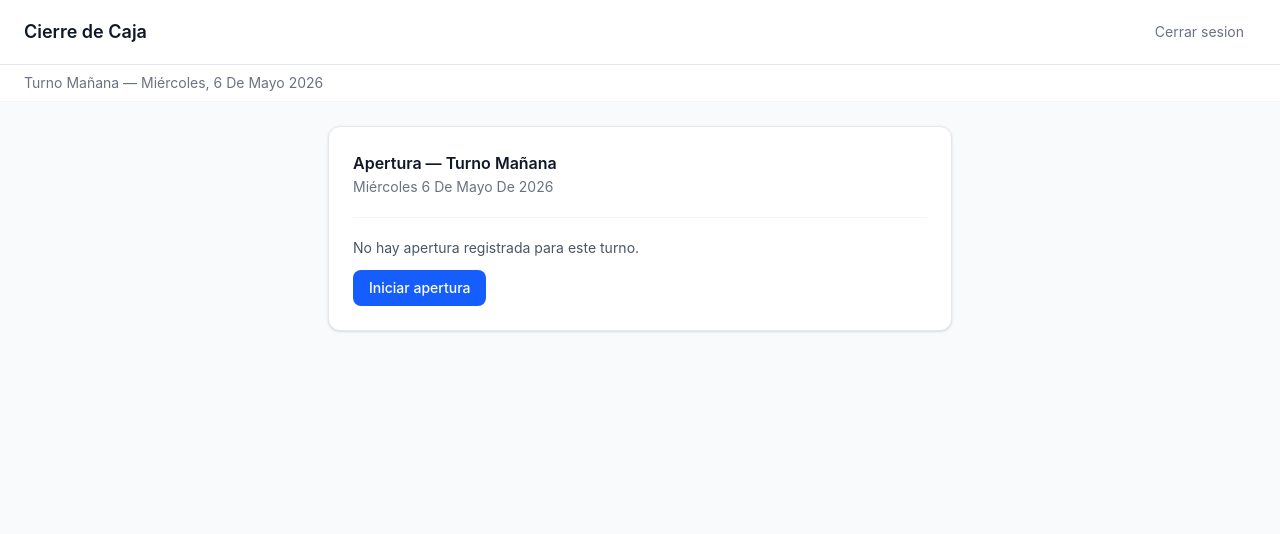
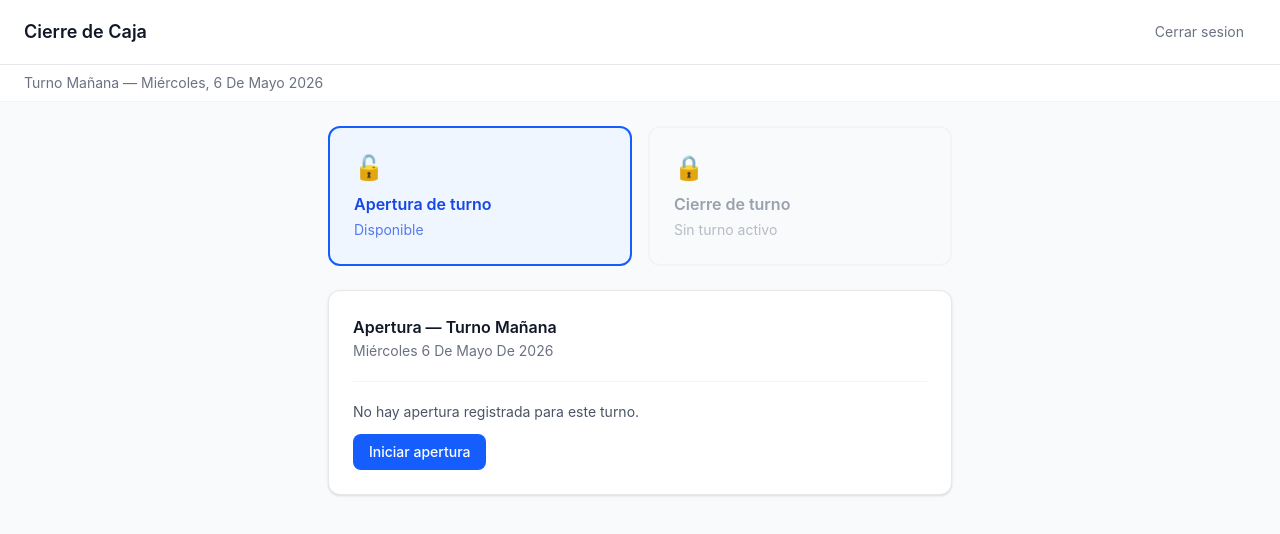
Before and after one commit to coran92-eng/cierrecaja, a React (Vite) app: page /turno in a window 1280 px wide. Shown: the top 534 px of the page. Built offline with nearby package versions, Linux system fonts and the light colour scheme; no server answers; the database is empty.

Commit message:
feat: rediseño UI turno con botones apertura/cierre siempre visibles

```diff
--- a/src/pages/Turno.jsx
+++ b/src/pages/Turno.jsx
@@ -1,3 +1,4 @@
+import { useState, useEffect } from 'react'
 import { format } from 'date-fns'
 import { es } from 'date-fns/locale'
 import { useNavigate } from 'react-router-dom'
@@ -39,6 +40,19 @@ export default function Turno() {
 
   const fechaFormateada = format(new Date(), "EEEE, d 'de' MMMM yyyy", { locale: es })
 
+  const canApertura = !registro || registro.estado === 'cerrado'
+  const canCierre = registro && (registro.estado === 'apertura_ok' || registro.estado === 'reabierto')
+
+  const [vistaActiva, setVistaActiva] = useState(null)
+
+  // Inicializar y actualizar vistaActiva cuando cambia el estado del registro
+  useEffect(() => {
+    if (!loading) {
+      if (canCierre) setVistaActiva('cierre')
+      else if (canApertura) setVistaActiva('apertura')
+    }
+  }, [registro?.estado, loading])
+
   return (
     <div className="min-h-screen bg-gray-50">
       <header className="bg-white border-b border-gray-200 px-6 py-4 flex items-center justify-between">
@@ -56,8 +70,63 @@ export default function Turno() {
         </p>
       </div>
       <main className="max-w-2xl mx-auto px-4 sm:px-6 py-6 space-y-6">
-        <AperturaForm registro={registro} loading={loading} error={error} refetch={refetch} turnoActual={turnoActual} fechaHoy={fechaHoy} />
-        <CierreForm registro={registro} loading={loading} refetch={refetch} />
+        {/* Selector de vista: dos cards grandes lado a lado */}
+        <div className="grid grid-cols-2 gap-4">
+          <button
+            onClick={() => canApertura && setVistaActiva('apertura')}
+            disabled={!canApertura}
+            className={`p-6 rounded-xl border-2 text-left transition-all ${
+              canApertura
+                ? vistaActiva === 'apertura'
+                  ? 'border-blue-600 bg-blue-50 text-blue-700'
+                  : 'border-gray-200 bg-white hover:border-blue-300 text-gray-700'
+                : 'border-gray-100 bg-gray-50 text-gray-400 cursor-not-allowed'
+            }`}
+          >
+            <div className="text-2xl mb-2">🔓</div>
+            <div className="font-semibold">Apertura de turno</div>
+            <div className="text-sm mt-1 opacity-70">
+              {canApertura ? 'Disponible' : 'Turno en curso'}
+            </div>
+          </button>
+
+          <button
+            onClick={() => canCierre && setVistaActiva('cierre')}
+            disabled={!canCierre}
+            className={`p-6 rounded-xl border-2 text-left transition-all ${
+              canCierre
+                ? vistaActiva === 'cierre'
+                  ? 'border-blue-600 bg-blue-50 text-blue-700'
+                  : 'border-gray-200 bg-white hover:border-blue-300 text-gray-700'
+                : 'border-gray-100 bg-gray-50 text-gray-400 cursor-not-allowed'
+            }`}
+          >
+            <div className="text-2xl mb-2">🔒</div>
+            <div className="font-semibold">Cierre de turno</div>
+            <div className="text-sm mt-1 opacity-70">
+              {canCierre ? 'Turno abierto' : 'Sin turno activo'}
+            </div>
+          </button>
+        </div>
+
+        {/* Formulario activo */}
+        {vistaActiva === 'apertura' && canApertura && (
+          <AperturaForm
+            registro={registro}
+            loading={loading}
+            error={error}
+            refetch={refetch}
+            turnoActual={turnoActual}
+            fechaHoy={fechaHoy}
+          />
+        )}
+        {vistaActiva === 'cierre' && canCierre && (
+          <CierreForm
+            registro={registro}
+            loading={loading}
+            refetch={refetch}
+          />
+        )}
       </main>
     </div>
   )
```
